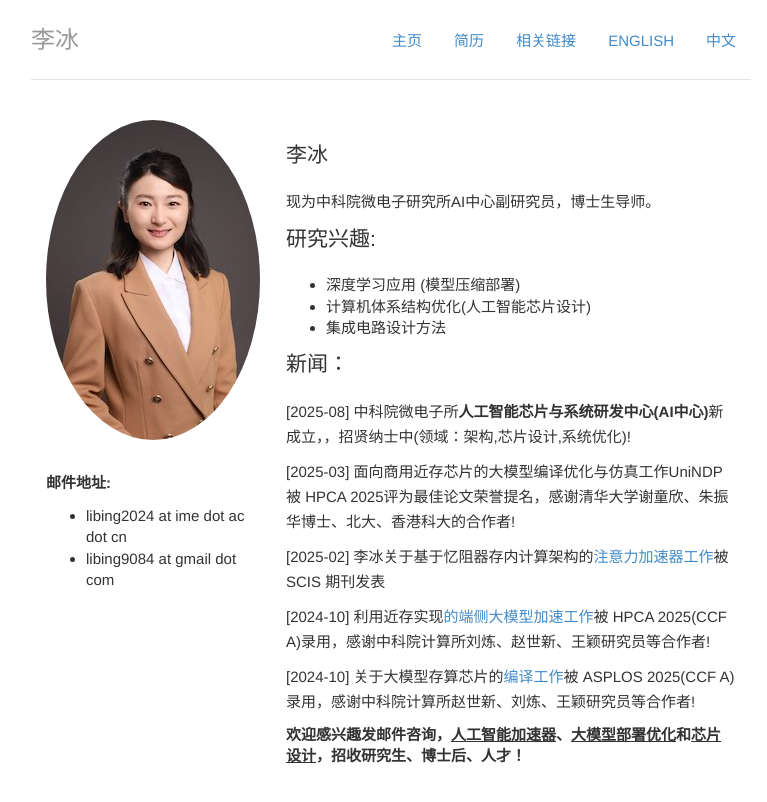
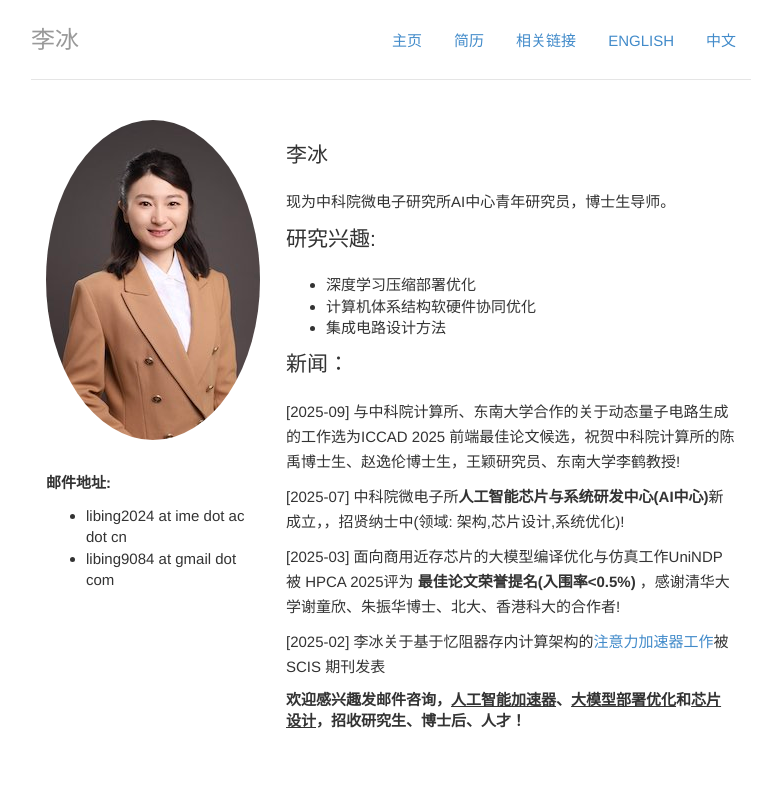
Before and after one commit to libingict/libingict.github.io, a Jekyll site: the page built from index_cn.html, in a window 1280 px wide. Shown: the top 802 px of the page, without its empty margins (249-1016 px from the left). Built offline with Jekyll 4.4.1, drawn with Linux system fonts in a browser that asks for light colours.

Commit message:
更新简介和新闻，导师资格

```diff
--- a/index_cn.html
+++ b/index_cn.html
@@ -38,7 +38,7 @@ cv: passive
         <div class="col-sm-8">
             <h1 class="lead">李冰</h1>
             <p>
-                现为中科院微电子研究所AI中心副研究员，博士生导师。
+                现为中科院微电子研究所AI中心青年研究员，博士生导师。
             </p>
             <!--                作为负责人获得横向及纵向项目资助总金额近150万，专利申请及授权6项，已毕业学生4名，分布在北京互联网、高等科研院所及央企。与中科院联合培养硕士研究生6名。-->
 
@@ -53,21 +53,27 @@ cv: passive
                 -->
             <p class="lead" , id="research-interests">研究兴趣:</p>
             <ul>
-                <li>深度学习应用 (模型压缩部署)</li>
-                <li>计算机体系结构优化(人工智能芯片设计)</li>
+                <li>深度学习压缩部署优化</li>
+                <li>计算机体系结构软硬件协同优化</li>
                 <li>集成电路设计方法</li>
             </ul>
             <p class="lead" , id="news">新闻：</p>
-               <p>[2025-08] 中科院微电子所<b>人工智能芯片与系统研发中心(AI中心)</b>新成立，，招贤纳士中(领域：架构,芯片设计,系统优化)!</p>
-            <p>[2025-03] 面向商用近存芯片的大模型编译优化与仿真工作UniNDP被 HPCA 2025评为最佳论文荣誉提名，感谢清华大学谢童欣、朱振华博士、北大、香港科大的合作者!</p>
-            <p>[2025-02] 李冰关于基于忆阻器存内计算架构的<a href="http://scis.scichina.com/en/2025/132401.pdf">注意力加速器工作</a>被 SCIS 期刊发表
+
+            <p>[2025-09] 与中科院计算所、东南大学合作的关于动态量子电路生成的工作选为ICCAD 2025 前端最佳论文候选，祝贺中科院计算所的陈禹博士生、赵逸伦博士生，王颖研究员、东南大学李鹤教授!</p>
+
+            <p>[2025-07] 中科院微电子所<b>人工智能芯片与系统研发中心(AI中心)</b>新成立，，招贤纳士中(领域: 架构,芯片设计,系统优化)!
             </p>
-            <p>[2024-10] 利用近存实现<a href="http://arxiv.org/abs/2502.16963">的端侧大模型加速工作</a>被 HPCA 2025(CCF A)录用，感谢中科院计算所刘炼、赵世新、王颖研究员等合作者!</p>
-            <!-- <p>[2024-10] 面向商用存算芯片的编译仿真工作被 HPCA 2025(CCF
-                A)录用，感谢清华大学谢童欣、朱振华博士、北大等合作者!</p> -->
-            <p>[2024-10] 关于大模型存算芯片的<a href="http://arxiv.org/abs/2502.17006">编译工作</a>被 ASPLOS 2025(CCF
-                A)录用，感谢中科院计算所赵世新、刘炼、王颖研究员等合作者!</p>
-<!--            <p>[2024-04] 关于芯粒加速设计的工作被 DAC 2024(CCF A)录用，感谢中科院计算所杜一博、王颖研究员，感谢DAC审稿委员会的认可!</p>-->
+            <p>[2025-03] 面向商用近存芯片的大模型编译优化与仿真工作UniNDP被 HPCA 2025评为 <b>
+                最佳论文荣誉提名(入围率<0.5%) </b>，感谢清华大学谢童欣、朱振华博士、北大、香港科大的合作者!</p>
+            <p>[2025-02] 李冰关于基于忆阻器存内计算架构的<a
+                    href="http://scis.scichina.com/en/2025/132401.pdf">注意力加速器工作</a>被 SCIS 期刊发表
+            </p>
+            <!--            <p>[2024-10] 利用近存实现<a href="http://arxiv.org/abs/2502.16963">的端侧大模型加速工作</a>被 HPCA 2025(CCF A)录用，感谢中科院计算所刘炼、赵世新、王颖研究员等合作者!</p>-->
+            <!--            &lt;!&ndash; <p>[2024-10] 面向商用存算芯片的编译仿真工作被 HPCA 2025(CCF-->
+            <!--                A)录用，感谢清华大学谢童欣、朱振华博士、北大等合作者!</p> &ndash;&gt;-->
+            <!--            <p>[2024-10] 关于大模型存算芯片的<a href="http://arxiv.org/abs/2502.17006">编译工作</a>被 ASPLOS 2025(CCF-->
+            <!--                A)录用，感谢中科院计算所赵世新、刘炼、王颖研究员等合作者!</p>-->
+            <!--            <p>[2024-04] 关于芯粒加速设计的工作被 DAC 2024(CCF A)录用，感谢中科院计算所杜一博、王颖研究员，感谢DAC审稿委员会的认可!</p>-->
 
 
             <!--            <p><strong> <a href="/img/一生一芯课程报名意向二维码.png">首都师范大学"一生一芯"课程计划</a>学员正在火热招募中！</strong></p>-->
```
Also changed, not shown: index.html (+11 -5 lines).
